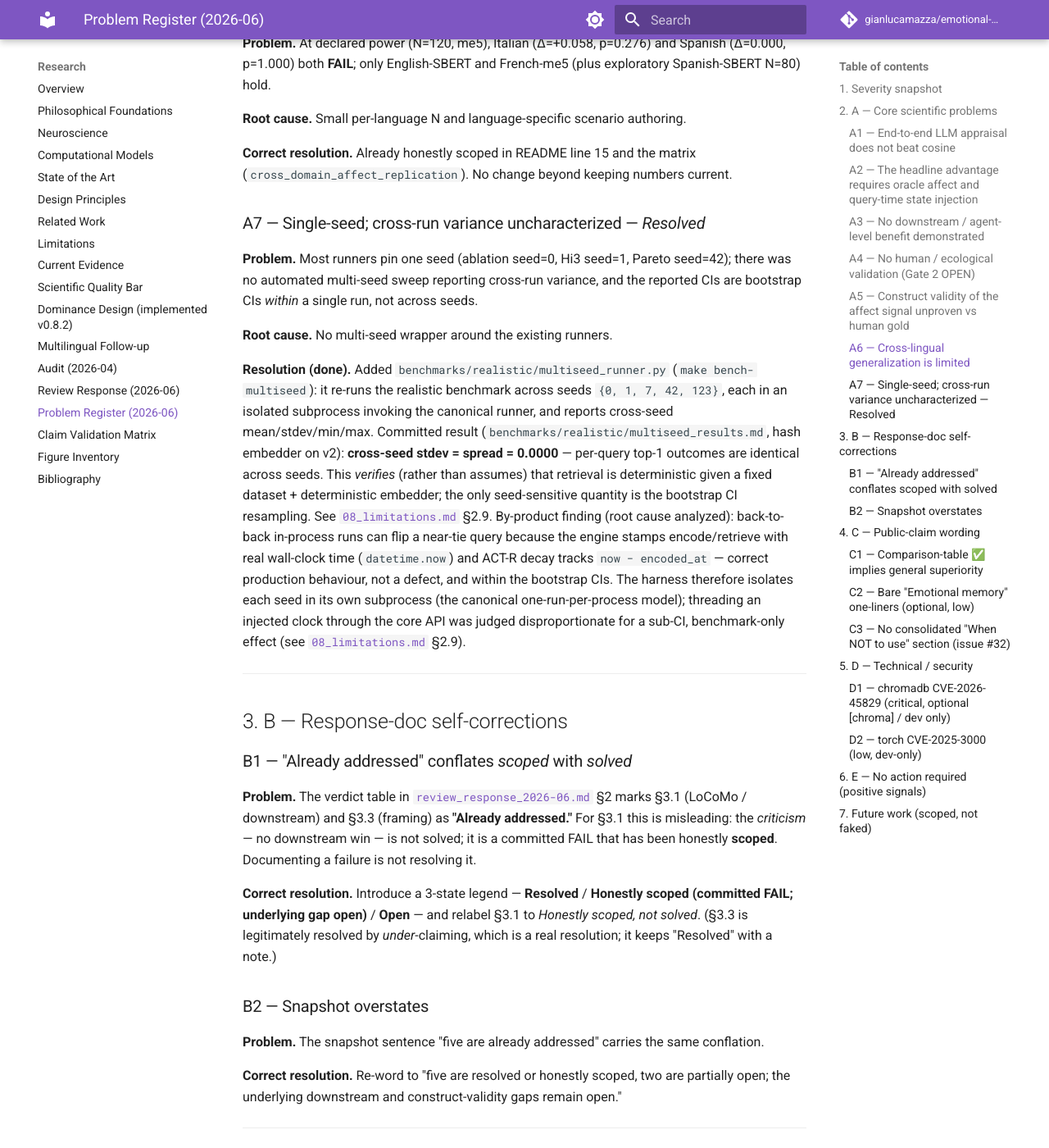
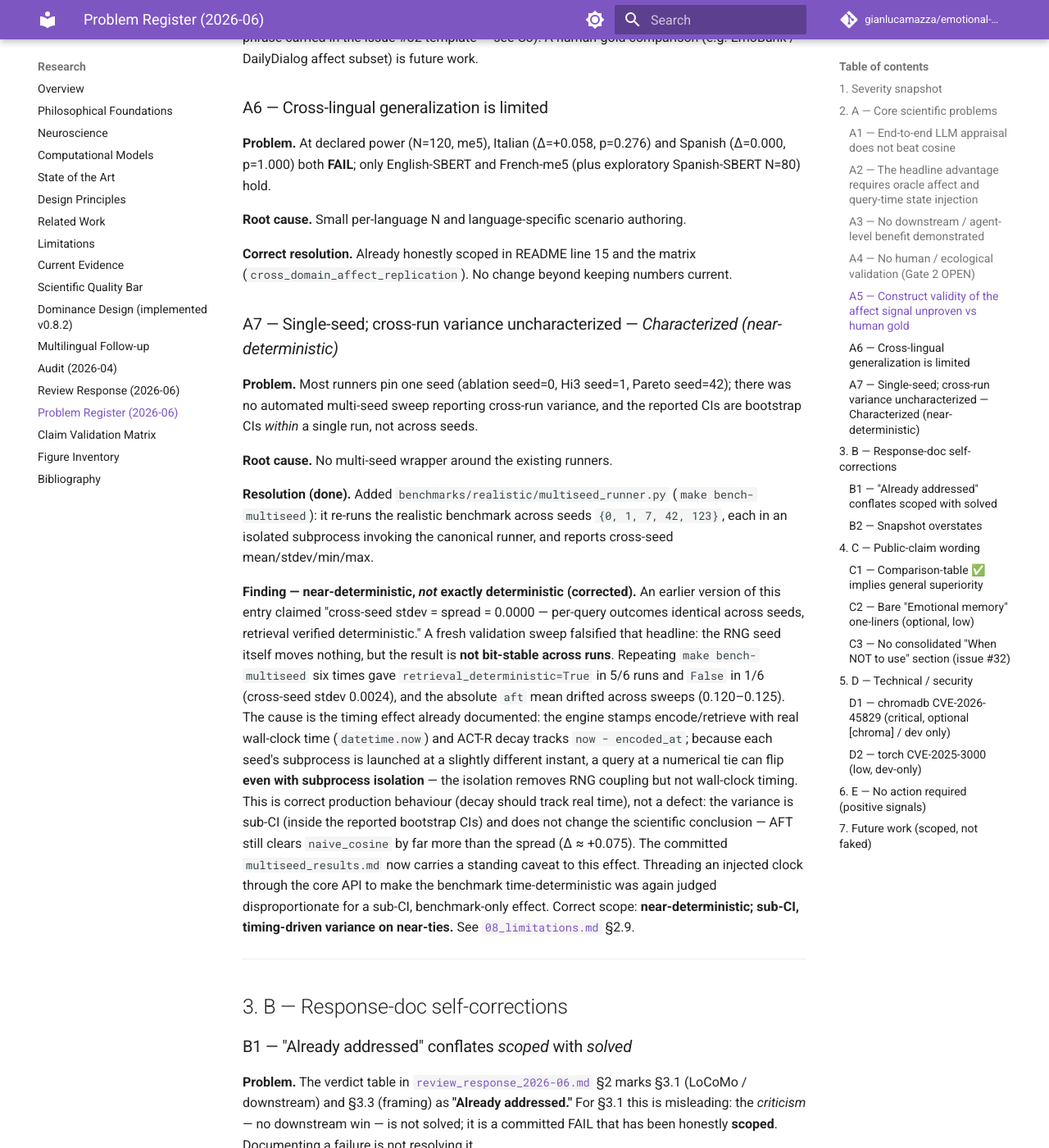
Before and after one commit to gianlucamazza/emotional-memory, an MkDocs documentation site: the page built from docs/research/problem_register_2026-06.md, in a window 1280 px wide and 1400 px high, scrolled down 4032 px. Shown: the whole window at 82% size. Built offline with MkDocs 1.6.1 and Material for MkDocs 9.7.7, drawn with Linux system fonts in a browser that asks for light colours; comment, search, counter and statistics services are not loaded; some of the changed text lies outside the part shown.

Commit message:
docs(research): re-scope A7 from "deterministic" to near-deterministic (#60) (#64)
A fresh `make bench-multiseed` falsifies the committed headline that cross-seed
stdev = 0.0000 and retrieval is exactly deterministic. Repeating the sweep six
times gave retrieval_deterministic=True in 5/6 runs and False in 1/6 (cross-seed
stdev 0.0024), with the absolute aft mean drifting across sweeps (0.120-0.125).

Root cause (already documented, mislabelled as "resolved"): the engine stamps
encode/retrieve with real wall-clock time and ACT-R decay tracks now - encoded_at,
so a near-tie query can flip between seeds even with subprocess isolation — the
isolation removes RNG coupling but not wall-clock timing. The variance is sub-CI
and does not change the AFT-vs-baseline conclusion (Δ ≈ +0.075).

- multiseed_runner.py: soften docstring + generated markdown; add a standing
  "near-deterministic, not bit-stable" caveat to the artifact.
- problem_register §A7: Resolved/deterministic -> Characterized/near-deterministic.
- 08_limitations §2.9: drop "exactly 0.0000"; document timing-driven near-tie flips.
- Regenerate multiseed_results.{md,json}.

No clock injection (sub-CI, benchmark-only effect; disproportionate per register).

Closes #60

Co-authored-by: Claude Opus 4.8 (1M context) <noreply@anthropic.com>

```diff
--- a/docs/research/problem_register_2026-06.md
+++ b/docs/research/problem_register_2026-06.md
@@ -6,8 +6,8 @@ materially unresolved — each with its **root cause** and its **correct
 resolution**.
 
 The resolution philosophy here is **honest re-scoping**: where a problem is not
-solvable in the short term, the correct resolution is to *bound or correct the
-claims* rather than fake a fix. Technical issues that are fixable are listed with
+solvable in the short term, the correct resolution is to _bound or correct the
+claims_ rather than fake a fix. Technical issues that are fixable are listed with
 their real fix; issues with no upstream fix are documented and monitored.
 Research-execution items that need external resources (human ratings, an LLM
 judge for a downstream task) are recorded as explicitly-scoped **future work**,
@@ -23,27 +23,27 @@ claim status. Where the two disagree, the matrix wins.
 
 ## 1. Severity snapshot
 
-| ID | Problem | Category | Severity | Resolution mode |
-|---|---|---|---|---|
-| A1 | End-to-end LLM appraisal loses to cosine | Science | High | Already falsified; bound wording |
-| A2 | Top results need oracle affect + state injection | Science | High | Bound every public citation |
-| A3 | No downstream / agent-level benefit | Science | High | Scope to retrieval ranking; surface FAILs |
-| A4 | No human / ecological validation | Science | High | Keep `not_established`; future work |
-| A5 | Affect-signal construct validity unproven vs human gold | Science | Medium | Bound appraisal wording; future work |
-| A6 | Cross-lingual generalization limited (IT/ES FAIL) | Science | Medium | Already scoped; keep current |
-| A7 | Single-seed; cross-run variance uncharacterized | Method | Medium | **Resolved** — sweep added; retrieval verified deterministic |
-| B1 | Response doc conflates *scoped* with *solved* | Meta | Medium | Add 3-state legend; relabel |
-| B2 | "Five already addressed" snapshot overstates | Meta | Low | Re-word |
-| C1 | README comparison ✅ implies general superiority | Public claim | Medium | Footnote on the table |
-| C2 | Bare "Emotional memory" one-liners | Public claim | Low | Optional light suffix |
-| C3 | No consolidated "When NOT to use" section | Public claim | High | Add section (issue #32) |
-| D1 | chromadb CVE-2026-45829 (critical, optional/dev) | Security | Medium | No upstream fix; document + monitor |
-| D2 | torch CVE-2025-3000 (low, dev-only) | Security | Low | No upstream fix; document + monitor |
+| ID  | Problem                                                 | Category     | Severity | Resolution mode                                                                                               |
+| --- | ------------------------------------------------------- | ------------ | -------- | ------------------------------------------------------------------------------------------------------------- |
+| A1  | End-to-end LLM appraisal loses to cosine                | Science      | High     | Already falsified; bound wording                                                                              |
+| A2  | Top results need oracle affect + state injection        | Science      | High     | Bound every public citation                                                                                   |
+| A3  | No downstream / agent-level benefit                     | Science      | High     | Scope to retrieval ranking; surface FAILs                                                                     |
+| A4  | No human / ecological validation                        | Science      | High     | Keep `not_established`; future work                                                                           |
+| A5  | Affect-signal construct validity unproven vs human gold | Science      | Medium   | Bound appraisal wording; future work                                                                          |
+| A6  | Cross-lingual generalization limited (IT/ES FAIL)       | Science      | Medium   | Already scoped; keep current                                                                                  |
+| A7  | Single-seed; cross-run variance uncharacterized         | Method       | Medium   | **Characterized** — sweep added; retrieval _near_-deterministic (sub-CI, timing-driven variance on near-ties) |
+| B1  | Response doc conflates _scoped_ with _solved_           | Meta         | Medium   | Add 3-state legend; relabel                                                                                   |
+| B2  | "Five already addressed" snapshot overstates            | Meta         | Low      | Re-word                                                                                                       |
+| C1  | README comparison ✅ implies general superiority        | Public claim | Medium   | Footnote on the table                                                                                         |
+| C2  | Bare "Emotional memory" one-liners                      | Public claim | Low      | Optional light suffix                                                                                         |
+| C3  | No consolidated "When NOT to use" section               | Public claim | High     | Add section (issue #32)                                                                                       |
+| D1  | chromadb CVE-2026-45829 (critical, optional/dev)        | Security     | Medium   | No upstream fix; document + monitor                                                                           |
+| D2  | torch CVE-2025-3000 (low, dev-only)                     | Security     | Low      | No upstream fix; document + monitor                                                                           |
 
 The headline is that the **core scientific problems are already resolved in the
 honest sense** — they are pre-registered FAILs with committed closures and the
 correct `falsified` / `not_established` statuses in the claim matrix. The work
-left is to make sure no *public* surface drifts ahead of that record, plus two
+left is to make sure no _public_ surface drifts ahead of that record, plus two
 unpatched optional-dependency CVEs.
 
 ---
@@ -54,39 +54,39 @@ unpatched optional-dependency CVEs.
 
 **Problem.** With a real `LLMAppraisalEngine` (not oracle affect), AFT does not
 outperform naive cosine on affect-free queries: Hg1 FAIL (Δ=−0.010, p=0.367),
-and the leakage-free re-run with the *recalibrated* mapping is significantly
+and the leakage-free re-run with the _recalibrated_ mapping is significantly
 worse — Addendum P, `realistic_recall_v4_noAF`, N=160: Δ=−0.087 [−0.144, −0.031],
 p=0.0018, d=−0.242 (`benchmarks/preregistration_addendum_p_hg1_rerun_closure.md`).
 
 **Root cause.** Even a directionally-correct, recalibrated affect signal
 (Addendum O lifted held-out valence/arousal bias to +0.072 / −0.023, Pearson
-r≈0.79–0.83) acts as a *net distractor* in a regime where semantics already
+r≈0.79–0.83) acts as a _net distractor_ in a regime where semantics already
 discriminates the target.
 
 **Correct resolution.** Already done at the canonical level —
 `appraisal_llm_real_dual_path` is **`falsified`** in the matrix and the paper
 abstract states it. Residual action: ensure no public surface implies an
 automatic-appraisal benefit (see C1, C3). Note the one genuinely positive
-contrast that must *not* be inflated: dual-path scheduling beats synchronous
-appraisal (Hp3, d≈0.95) — that is a *within-AFT* result, not a win over cosine.
+contrast that must _not_ be inflated: dual-path scheduling beats synchronous
+appraisal (Hp3, d≈0.95) — that is a _within-AFT_ result, not a win over cosine.
 
-### A2 — The headline advantage requires oracle affect *and* query-time state injection
+### A2 — The headline advantage requires oracle affect _and_ query-time state injection
 
-**Problem.** The strongest PASSes — realistic_recall_v2 (SBERT Δ=+0.205 [0.150,
+**Problem.** The strongest PASSes — realistic*recall_v2 (SBERT Δ=+0.205 [0.150,
 0.265], d=0.49; e5 Δ=+0.155, d=0.31) and French (me5 Δ=+0.18 [0.11, 0.26],
-g=0.424) — all inject preset valence/arousal at encode time *and* align the
+g=0.424) — all inject preset valence/arousal at encode time \_and* align the
 query's affective state before retrieval. Addendum Q showed that real sessions do
 not supply that query↔state alignment for free: gating recovers the always-on
 penalty (Hq2 +0.080, p_holm=0.0009) but neither gated nor always-on AFT exceeds
 cosine, and even on the affective subset `aft_llm_dual` loses (Hq1 Δ=−0.050).
 
-**Root cause.** AFT retrieval signals are *state-based* and the query is never
+**Root cause.** AFT retrieval signals are _state-based_ and the query is never
 appraised; the benchmark performs the alignment that production lacks. **The
 oracle-affect boundary is also a state-injection boundary**
 (`benchmarks/preregistration_addendum_q_affect_gating_closure.md`;
 [`08_limitations.md`](08_limitations.md) §2.4).
 
-**Correct resolution.** Every *public* citation of the +0.21 / +0.18 numbers must
+**Correct resolution.** Every _public_ citation of the +0.21 / +0.18 numbers must
 carry the oracle-affect qualifier in-line, not 270 lines later. The matrix
 already sets `requires_oracle_affect=true` on these claims; the paper discussion
 re-scopes them. Residual action: README comparison-table footnote (C1).
@@ -98,7 +98,7 @@ conversational QA (AFT F1=0.168 vs naive_rag 0.271, Δ=−0.101, Gate 1 FAIL) an
 DailyDialog short-turn dialogue (Δ=−0.008, p_holm=1.000). Two recovery attempts
 also FAIL (Addendum J Pareto sweep; Addendum L query routing Δ=−0.017 / −0.081).
 
-**Root cause.** The advantage is regime-specific to *affect-discriminative*
+**Root cause.** The advantage is regime-specific to _affect-discriminative_
 retrieval, where valence/arousal distinguishes the target from distractors — a
 property of the curated v2/FR benchmarks, not of factual QA or natural dialogue.
 
@@ -123,8 +123,8 @@ single highest-value **future work** item; it is not faked here.
 
 ### A5 — Construct validity of the affect signal unproven vs human gold
 
-**Problem.** Appraisal is *diagnosed* (Addendum N: valence Pearson r=0.883 vs
-gold but +0.169 bias; prompt recalibration Hn1/Hn2 FAIL) and *partly fixed*
+**Problem.** Appraisal is _diagnosed_ (Addendum N: valence Pearson r=0.883 vs
+gold but +0.169 bias; prompt recalibration Hn1/Hn2 FAIL) and _partly fixed_
 (Addendum O mapping recalibration PASS), but never validated against
 **human-annotated** affect labels.
 
@@ -148,47 +148,56 @@ Spanish (Δ=0.000, p=1.000) both **FAIL**; only English-SBERT and French-me5
 **Correct resolution.** Already honestly scoped in README line 15 and the matrix
 (`cross_domain_affect_replication`). No change beyond keeping numbers current.
 
-### A7 — Single-seed; cross-run variance uncharacterized — *Resolved*
+### A7 — Single-seed; cross-run variance uncharacterized — _Characterized (near-deterministic)_
 
 **Problem.** Most runners pin one seed (ablation seed=0, Hi3 seed=1, Pareto
 seed=42); there was no automated multi-seed sweep reporting cross-run variance,
-and the reported CIs are bootstrap CIs *within* a single run, not across seeds.
+and the reported CIs are bootstrap CIs _within_ a single run, not across seeds.
 
 **Root cause.** No multi-seed wrapper around the existing runners.
 
 **Resolution (done).** Added `benchmarks/realistic/multiseed_runner.py`
 (`make bench-multiseed`): it re-runs the realistic benchmark across seeds
 `{0, 1, 7, 42, 123}`, each in an isolated subprocess invoking the canonical
-runner, and reports cross-seed mean/stdev/min/max. Committed result
-(`benchmarks/realistic/multiseed_results.md`, hash embedder on v2): **cross-seed
-stdev = spread = 0.0000** — per-query top-1 outcomes are identical across seeds.
-This *verifies* (rather than assumes) that retrieval is deterministic given a
-fixed dataset + deterministic embedder; the only seed-sensitive quantity is the
-bootstrap CI resampling. See [`08_limitations.md`](08_limitations.md) §2.9.
-By-product finding (root cause analyzed): back-to-back in-process runs can flip a
-near-tie query because the engine stamps encode/retrieve with real wall-clock time
-(`datetime.now`) and ACT-R decay tracks `now − encoded_at` — correct production
-behaviour, not a defect, and within the bootstrap CIs. The harness therefore
-isolates each seed in its own subprocess (the canonical one-run-per-process
-model); threading an injected clock through the core API was judged disproportionate
-for a sub-CI, benchmark-only effect (see [`08_limitations.md`](08_limitations.md) §2.9).
+runner, and reports cross-seed mean/stdev/min/max.
+
+**Finding — near-deterministic, _not_ exactly deterministic (corrected).** An
+earlier version of this entry claimed "cross-seed stdev = spread = 0.0000 —
+per-query outcomes identical across seeds, retrieval verified deterministic."
+A fresh validation sweep falsified that headline: the RNG seed itself moves
+nothing, but the result is **not bit-stable across runs**. Repeating
+`make bench-multiseed` six times gave `retrieval_deterministic=True` in 5/6 runs
+and `False` in 1/6 (cross-seed stdev 0.0024), and the absolute `aft` mean drifted
+across sweeps (0.120–0.125). The cause is the timing effect already documented:
+the engine stamps encode/retrieve with real wall-clock time (`datetime.now`) and
+ACT-R decay tracks `now − encoded_at`; because each seed's subprocess is launched
+at a slightly different instant, a query at a numerical tie can flip **even with
+subprocess isolation** — the isolation removes RNG coupling but not wall-clock
+timing. This is correct production behaviour (decay should track real time), not a
+defect: the variance is sub-CI (inside the reported bootstrap CIs) and does not
+change the scientific conclusion — AFT still clears `naive_cosine` by far more than
+the spread (Δ ≈ +0.075). The committed `multiseed_results.md` now carries a standing
+caveat to this effect. Threading an injected clock through the core API to make the
+benchmark time-deterministic was again judged disproportionate for a sub-CI,
+benchmark-only effect. Correct scope: **near-deterministic; sub-CI, timing-driven
+variance on near-ties.** See [`08_limitations.md`](08_limitations.md) §2.9.
 
 ---
 
 ## 3. B — Response-doc self-corrections
 
-### B1 — "Already addressed" conflates *scoped* with *solved*
+### B1 — "Already addressed" conflates _scoped_ with _solved_
 
 **Problem.** The verdict table in [`review_response_2026-06.md`](review_response_2026-06.md)
 §2 marks §3.1 (LoCoMo / downstream) and §3.3 (framing) as **"Already addressed."**
-For §3.1 this is misleading: the *criticism* — no downstream win — is not solved;
+For §3.1 this is misleading: the _criticism_ — no downstream win — is not solved;
 it is a committed FAIL that has been honestly **scoped**. Documenting a failure is
 not resolving it.
 
 **Correct resolution.** Introduce a 3-state legend — **Resolved** /
 **Honestly scoped (committed FAIL; underlying gap open)** / **Open** — and
-relabel §3.1 to *Honestly scoped, not solved*. (§3.3 is legitimately resolved by
-*under*-claiming, which is a real resolution; it keeps "Resolved" with a note.)
+relabel §3.1 to _Honestly scoped, not solved_. (§3.3 is legitimately resolved by
+_under_-claiming, which is a real resolution; it keeps "Resolved" with a note.)
 
 ### B2 — Snapshot overstates
 
@@ -205,9 +214,9 @@ open."
 
 ### C1 — Comparison-table ✅ implies general superiority
 
-**Problem.** `README.md` "How it compares" marks AFT ✅ on *Affective retrieval*
-and *Reconsolidation* against all-❌ competitors. A binary checkmark reads as
-general superiority; in fact the *measured* advantage is regime-specific and
+**Problem.** `README.md` "How it compares" marks AFT ✅ on _Affective retrieval_
+and _Reconsolidation_ against all-❌ competitors. A binary checkmark reads as
+general superiority; in fact the _measured_ advantage is regime-specific and
 oracle-gated (A2), and under automatic appraisal it reverses (A1).
 
 **Correct resolution.** Add a footnote directly under the table: **✅ = feature
@@ -216,11 +225,11 @@ measured retrieval advantage is regime-specific to affect-discriminative recall
 under oracle-affect labeling (see Validation / When NOT to use). ❌ = feature
 absent, not a quality judgment.**
 
-### C2 — Bare "Emotional memory" one-liners *(optional, low)*
+### C2 — Bare "Emotional memory" one-liners _(optional, low)_
 
 **Problem.** `README.md` L13, the `pyproject.toml` description, and the
 `src/emotional_memory/__init__.py` docstring all say "Emotional memory for LLMs"
-without scope. This is a metaphor that *could* imply downstream benefit.
+without scope. This is a metaphor that _could_ imply downstream benefit.
 
 **Correct resolution.** Low priority — README L15 scopes it immediately. Optional:
 a light suffix such as "…; affect-discriminative retrieval — see Validation for
@@ -235,8 +244,8 @@ an adopter can miss them.
 **Correct resolution.** Add a "When NOT to use" section after "How it compares",
 listing the four regimes with their committed numbers and a "Recommended for"
 counterpart — adapted from `.github/issue_templates/issue_1_readme_when_not_to_use.md`,
-**with one correction**: the template's "requires oracle affect *or accurate
-appraisal*" is itself an overclaim (Addendum P shows recalibrated appraisal still
+**with one correction**: the template's "requires oracle affect _or accurate
+appraisal_" is itself an overclaim (Addendum P shows recalibrated appraisal still
 loses). The honest wording is "requires oracle affect; the gain has **not**
 transferred to automatic appraisal, calibrated or not."
 
@@ -247,7 +256,7 @@ transferred to automatic appraisal, calibrated or not."
 Context: a recent `uv.lock` refresh resolved 8 of 10 Dependabot alerts. Two
 remain, both without an upstream patch, both confined to optional/dev
 dependencies. The published runtime wheel is unaffected — consistent with the
-existing `SECURITY.md` *Scope* section (dev/optional/third-party deps are out of
+existing `SECURITY.md` _Scope_ section (dev/optional/third-party deps are out of
 the library's security scope).
 
 ### D1 — chromadb CVE-2026-45829 (critical, optional `[chroma]` / dev only)
@@ -281,7 +290,7 @@ silent `xfail`/skip in tests (skips are env/feature-gated).
 
 ## 7. Future work (scoped, not faked)
 
-In priority order, the items whose *correct* resolution is execution rather than
+In priority order, the items whose _correct_ resolution is execution rather than
 re-scoping — none claimed as done:
 
 1. **Run the human-eval pilot** (A4) — the highest-value gap (Gate 2); needs raters.
```
Also changed, not shown: benchmarks/realistic/multiseed_results.md (+5 -3 lines), docs/research/08_limitations.md (+54 -52 lines), 2 other files.
